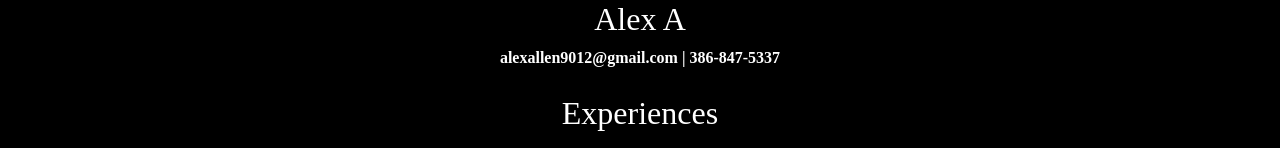
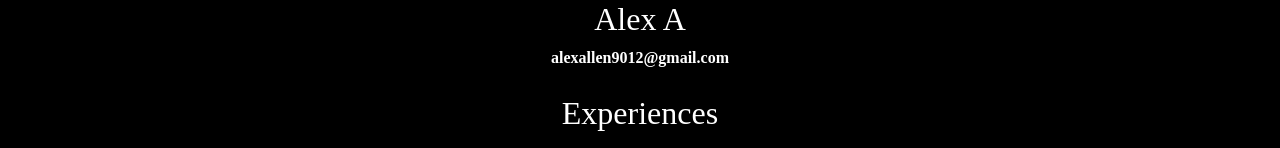
Before and after one commit to al427RBLX/Alex-A-Resume, a plain HTML site: page index.html in a window 1280 px wide. Shown: the top 148 px of the page. Drawn offline with nearby package versions, Linux system fonts and the light colour scheme.

Commit message:
Update index.html

```diff
--- a/index.html
+++ b/index.html
@@ -20,7 +20,7 @@
 <body>
     <div class="content">
         <h2>Alex A</h2>
-        <b>alexallen9012@gmail.com | 386-847-5337</b>
+        <b>alexallen9012@gmail.com</b>
         <br></br>
         <h2>Experiences</h2>
         <h2>FRONT SERVICE CLERK</h2>
```
